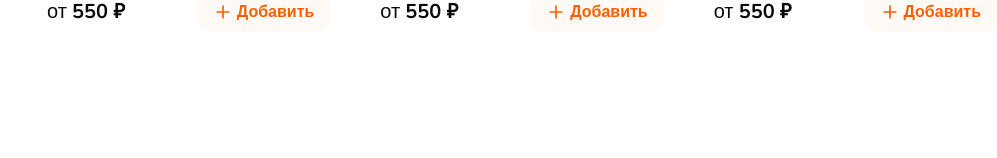
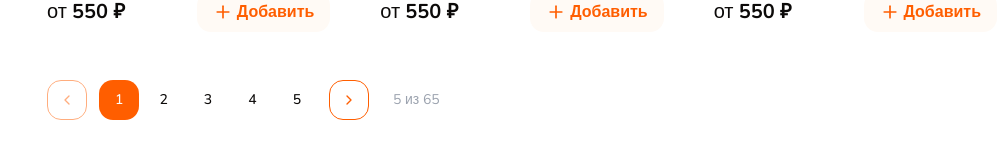
Before and after one commit to sergey87chuvasov/NextPizza, a Next.js app: page / in a window 1280 px wide. Shown: the part 2298-2456 px from the top of the page, without its empty margins (283-1280 px from the left). Before the commit the page ends 2386 px from the top, so only its background shows below. Built offline with nearby package versions, Linux system fonts and the light colour scheme.

Commit message:
added pagination in project

```diff
--- a/app/page.tsx
+++ b/app/page.tsx
@@ -1,5 +1,6 @@
 import { Container, SortPopup, Title } from '@/components/shared';
 import { Filters } from '@/components/shared/filters';
+import { Pagination } from '@/components/shared/pagination';
 import { ProductsGroupList } from '@/components/shared/products-group-list';
 import { TopBar } from '@/components/shared/top-bar';
 
@@ -131,6 +132,11 @@ export default function Home() {
                 categoryId={2}
               />
             </div>
+
+            <div className='flex items-center gap-6 mt-12'>
+              <Pagination pageCount={5} />
+              <span className='text-sm text-gray-400'>5 из 65</span>
+            </div>
           </div>
         </div>
       </Container>
--- /dev/null
+++ b/components/shared/pagination.tsx
@@ -0,0 +1,46 @@
+'use client';
+
+import React from 'react';
+import { Button } from '../ui/button';
+import { ChevronLeft } from 'lucide-react';
+import { cn } from '@/lib/utils';
+
+interface Props {
+  className?: string;
+  currentPage?: number;
+  pageCount?: number;
+}
+
+export const Pagination: React.FC<Props> = ({
+  className,
+  currentPage = 1,
+  pageCount = 1,
+}) => {
+  return (
+    <div className={cn('flex items-center gap-1', className)}>
+      <Button
+        className='p-0 w-10'
+        variant='outline'
+        disabled={currentPage === 1}
+      >
+        <ChevronLeft className='h-4 w-4' />
+      </Button>
+
+      <div className='flex gap-1 mx-2'>
+        {[...Array(pageCount)].map((_, i) => (
+          <Button key={i} variant={currentPage === i + 1 ? 'default' : 'ghost'}>
+            {i + 1}
+          </Button>
+        ))}
+      </div>
+
+      <Button
+        className='p-0 w-10'
+        variant='outline'
+        disabled={currentPage === pageCount}
+      >
+        <ChevronLeft className='h-4 w-4 rotate-180' />
+      </Button>
+    </div>
+  );
+};
--- a/components/shared/sort-popup.tsx
+++ b/components/shared/sort-popup.tsx
@@ -14,7 +14,8 @@ interface Props {
 
 export const SortPopup: React.FC<Props> = ({ className }) => {
   return (
-    <div
+    <Popover>
+      <PopoverTrigger
         className={cn(
           'inline-flex items-center gap-1 bg-gray-50 px-5 h-[52px] rounded-2xl cursor-pointer',
           className
@@ -24,6 +25,23 @@ export const SortPopup: React.FC<Props> = ({ className }) => {
         <b>Сортировка:</b>
 
         <b className='text-primary'>популярное</b>
-    </div>
+      </PopoverTrigger>
+      <PopoverContent className='w-[240px]'>
+        <ul>
+          <li className='hover:bg-secondary hover:text-primary p-2 px-4 cursor-pointer rounded-md'>
+            Сначала популярное
+          </li>
+          <li className='hover:bg-secondary hover:text-primary p-2 px-4 cursor-pointer rounded-md'>
+            Сначала недорогие
+          </li>
+          <li className='hover:bg-secondary hover:text-primary p-2 px-4 cursor-pointer rounded-md'>
+            Сначала дорогие
+          </li>
+          <li className='hover:bg-secondary hover:text-primary p-2 px-4 cursor-pointer rounded-md'>
+            С лучшей оценкой
+          </li>
+        </ul>
+      </PopoverContent>
+    </Popover>
   );
 };
```
Lines whose indentation alone changed are shown as unchanged.
